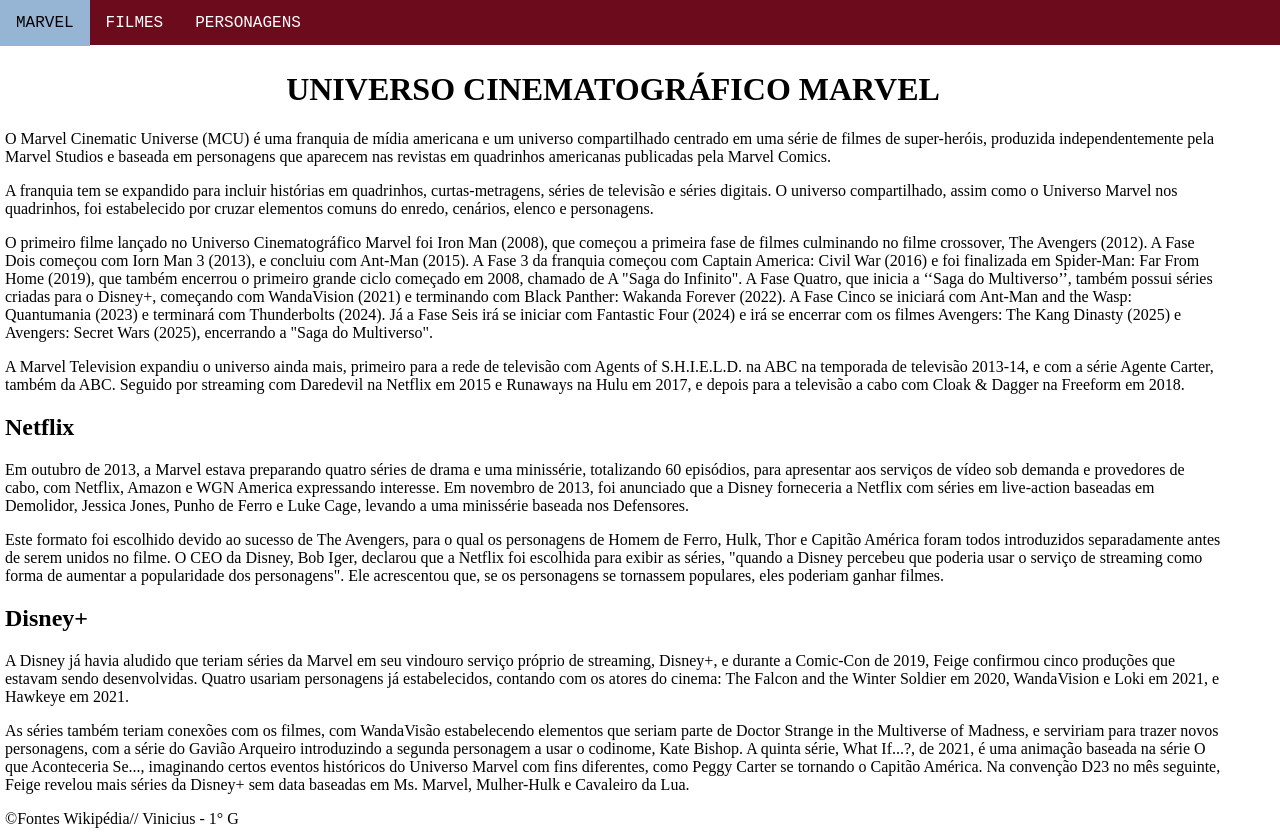
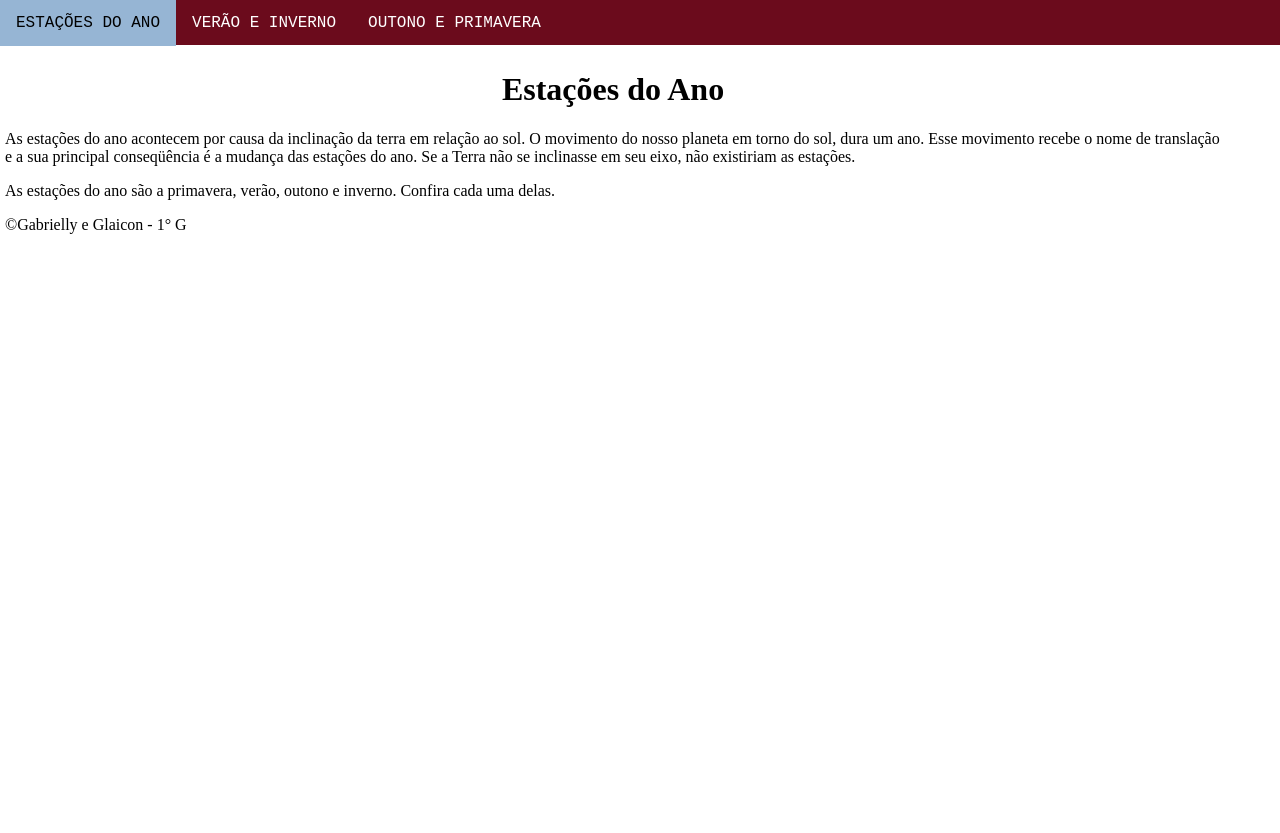
Before and after one commit to tommyzin/primeirog_2t-2, a plain HTML site: page index.html in a window 1280 px wide. After the commit the page ends 800 px from the top, so only its background shows below. Drawn offline with Linux system fonts and the light colour scheme.

Commit message:
Aula 26/08

```diff
--- a/index.html
+++ b/index.html
@@ -2,47 +2,31 @@
 <html lang="pt-br" dir="ltr">
    <head>
     <meta charset="utf-8">
-    <title>Vinicius</title>
+    <title>Gabrielly e Glaicon</title>
     <link rel="stylesheet" href="estilo.css">
   </head>
   <body>
     <div class="menuPrincipal">
       <nav>
         <ul>
-          <li><a href="index.html">MARVEL</a></li>
-          <li><a href="pagina01.html">FILMES</a></li>
-          <li><a href="pagina02.html">PERSONAGENS</a></li>
+          <li><a href="index.html">Estações do Ano</a></li>
+          <li><a href="pagina01.html">Verão e Inverno</a></li>
+          <li><a href="pagina02.html">Outono e Primavera</a></li>
         </ul>
       </nav>
     </div>
 
 <div class="conteudo">
- <h1>UNIVERSO CINEMATOGRÁFICO MARVEL</h1>
+ <h1>Estações do Ano</h1>
 <p>
-  O Marvel Cinematic Universe (MCU) é uma franquia de mídia americana e um universo compartilhado centrado em uma série de filmes de super-heróis, produzida independentemente pela Marvel Studios e baseada em personagens que aparecem nas revistas em quadrinhos americanas publicadas pela Marvel Comics.
+   As estações do ano acontecem por causa da inclinação da terra em relação ao sol. O movimento do nosso planeta em torno do sol, dura um ano. Esse movimento recebe o nome de translação e a sua principal conseqüência é a mudança das estações do ano. Se a Terra não se inclinasse em seu eixo, não existiriam as estações.
 </p>
 <p>
-A franquia tem se expandido para incluir histórias em quadrinhos, curtas-metragens, séries de televisão e séries digitais. O universo compartilhado, assim como o Universo Marvel nos quadrinhos, foi estabelecido por cruzar elementos comuns do enredo, cenários, elenco e personagens.
+   As estações do ano são a primavera, verão, outono e inverno. Confira cada uma delas.
 </p>
-<p>
-O primeiro filme lançado no Universo Cinematográfico Marvel foi Iron Man (2008), que começou a primeira fase de filmes culminando no filme crossover, The Avengers (2012). A Fase Dois começou com Iorn Man 3 (2013), e concluiu com Ant-Man (2015). A Fase 3 da franquia começou com Captain America: Civil War (2016) e foi finalizada em Spider-Man: Far From Home (2019), que também encerrou o primeiro grande ciclo começado em 2008, chamado de A "Saga do Infinito". A Fase Quatro, que inicia a ‘‘Saga do Multiverso’’, também possui séries criadas para o Disney+, começando com WandaVision (2021) e terminando com Black Panther: Wakanda Forever (2022). A Fase Cinco se iniciará com Ant-Man and the Wasp: Quantumania (2023) e terminará com Thunderbolts (2024). Já a Fase Seis irá se iniciar com Fantastic Four (2024) e irá se encerrar com os filmes Avengers: The Kang Dinasty (2025) e Avengers: Secret Wars (2025), encerrando a "Saga do Multiverso".
-<p>
- A Marvel Television expandiu o universo ainda mais, primeiro para a rede de televisão com Agents of S.H.I.E.L.D. na ABC na temporada de televisão 2013-14, e com a série Agente Carter, também da ABC. Seguido por streaming com Daredevil na Netflix em 2015 e Runaways na Hulu em 2017, e depois para a televisão a cabo com Cloak & Dagger na Freeform em 2018.
-</p>
-  <h2>Netflix</h2>
-  Em outubro de 2013, a Marvel estava preparando quatro séries de drama e uma minissérie, totalizando 60 episódios, para apresentar aos serviços de vídeo sob demanda e provedores de cabo, com Netflix, Amazon e WGN America expressando interesse. Em novembro de 2013, foi anunciado que a Disney forneceria a Netflix com séries em live-action baseadas em Demolidor, Jessica Jones, Punho de Ferro e Luke Cage, levando a uma minissérie baseada nos Defensores.
-<p>
-Este formato foi escolhido devido ao sucesso de The Avengers, para o qual os personagens de Homem de Ferro, Hulk, Thor e Capitão América foram todos introduzidos separadamente antes de serem unidos no filme. O CEO da Disney, Bob Iger, declarou que a Netflix foi escolhida para exibir as séries, "quando a Disney percebeu que poderia usar o serviço de streaming como forma de aumentar a popularidade dos personagens". Ele acrescentou que, se os personagens se tornassem populares, eles poderiam ganhar filmes.
-</p>
-  <h2>Disney+</h2>
-  A Disney já havia aludido que teriam séries da Marvel em seu vindouro serviço próprio de streaming, Disney+, e durante a Comic-Con de 2019, Feige confirmou cinco produções que estavam sendo desenvolvidas. Quatro usariam personagens já estabelecidos, contando com os atores do cinema: The Falcon and the Winter Soldier em 2020, WandaVision e Loki em 2021, e Hawkeye em 2021.
- <p>
-   As séries também teriam conexões com os filmes, com WandaVisão estabelecendo elementos que seriam parte de Doctor Strange in the Multiverse of Madness, e serviriam para trazer novos personagens, com a série do Gavião Arqueiro introduzindo a segunda personagem a usar o codinome, Kate Bishop. A quinta série, What If...?, de 2021, é uma animação baseada na série O que Aconteceria Se..., imaginando certos eventos históricos do Universo Marvel com fins diferentes, como Peggy Carter se tornando o Capitão América. Na convenção D23 no mês seguinte, Feige revelou mais séries da Disney+ sem data baseadas em Ms. Marvel, Mulher-Hulk e Cavaleiro da Lua.
-  </p>
  <div class="capaRodape">
   <div id="rodape">
-    &copy;Fontes Wikipédia//
-    Vinicius - 1° G
+    &copy;Gabrielly e Glaicon - 1° G
   </div>
  </div>
 
```
